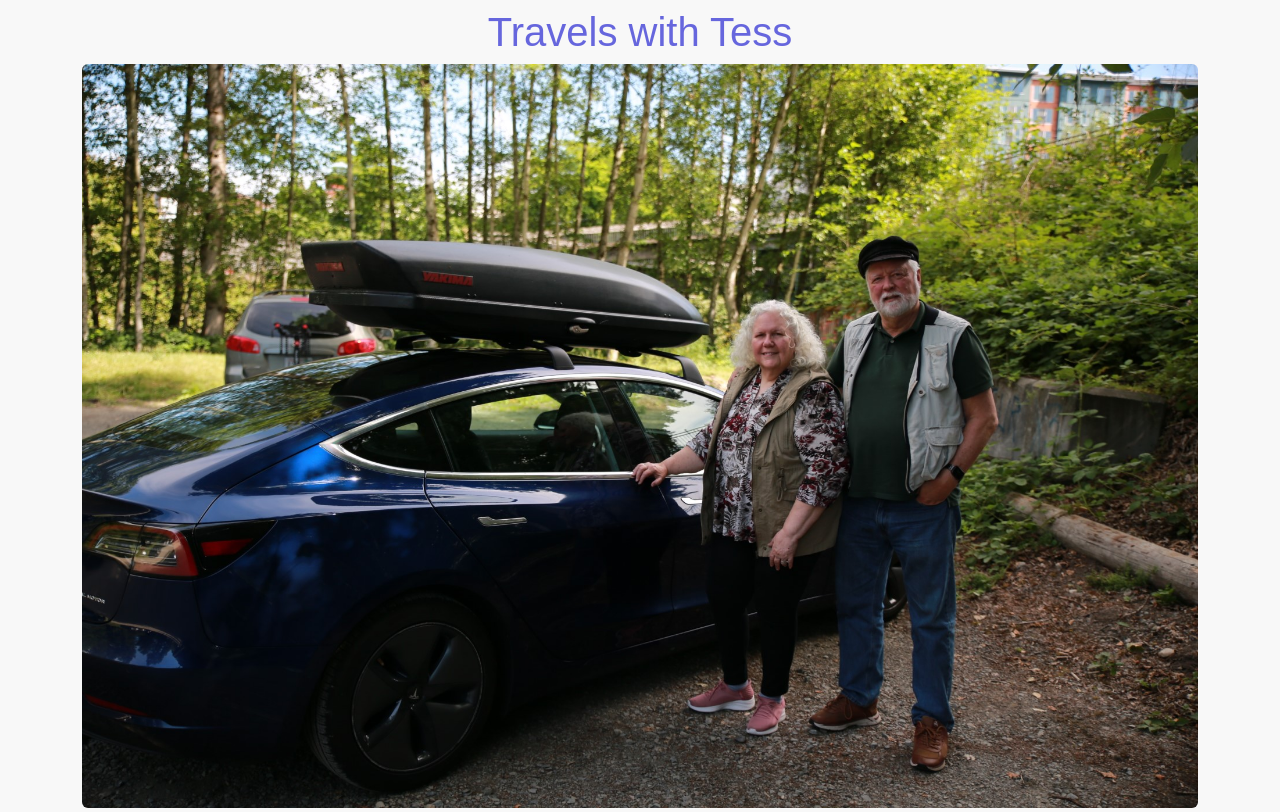
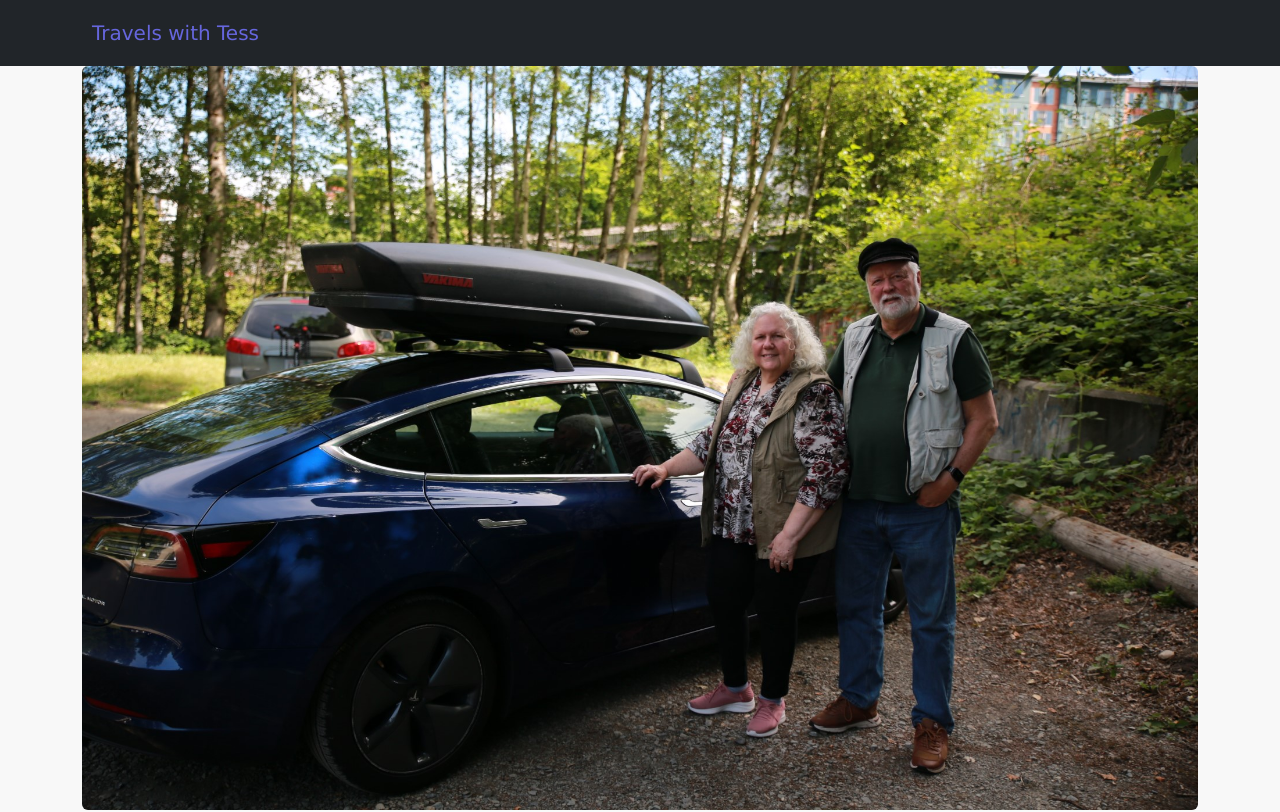
Before and after one commit to rstepper36/travelswithtess, a plain HTML site: page index.html in a window 1280 px wide. Shown: the top 812 px of the page. Drawn offline with nearby package versions, Linux system fonts and the light colour scheme; a script that the page names is missing.

Commit message:
Added in header text

```diff
--- a/css/styles.css
+++ b/css/styles.css
@@ -29,6 +29,13 @@ body {
     color: #fff;
     padding: 20px;
     text-align: center;
+  }
+
+  .navbar-brand  {
+    color: #66D;
+    font-family: 'Lucida Sans', 'Lucida Sans Regular', 'Lucida Grande', 'Lucida Sans Unicode', Geneva, Verdana, sans-serif;
+    margin: 5px;
+    padding: 5px;
   }
 
   a {
--- a/index.html
+++ b/index.html
@@ -5,9 +5,13 @@
     <title>Travels with Tess </title>
     <link href="https://cdn.jsdelivr.net/npm/bootstrap@5.3.0/dist/css/bootstrap.min.css" rel="stylesheet" integrity="sha384-9ndCyUaIbzAi2FUVXJi0CjmCapSmO7SnpJef0486qhLnuZ2cdeRhO02iuK6FUUVM" crossorigin="anonymous">
     <link rel="stylesheet" href="./css/styles.css">
+    <nav class="navbar navbar-expand-lg navbar-dark bg-dark">
+        <div class="container">
+            <a class="navbar-brand" href="#">Travels with Tess</a>
+        </div>
+      </nav>
 </head>
 <div class="container">
-    <h1 class="text-center">Travels with Tess</h1>
     <figure class="figure">
         <img src="images/StevePattyTess.jpg" alt="Steve Patty Tess" class="figure-img img-fluid rounded">
     </figure>
@@ -25,7 +29,7 @@
     </figure>
     <figcaption class="figure-caption text-center m-2">2pm Now we are in Nisqually Wildlife Reserve</figcaption>
     <figure class="figure">
-        <img src="images/CentraliaCharge.jpeg alt="Nisqually Wildlife Reserve" class="figure-img img-fluid rounded">
+        <img src="images/CentraliaCharge.jpeg" alt="Nisqually Wildlife Reserve" class="figure-img img-fluid rounded">
     </figure>
     <figcaption class="figure-caption text-center m-2">Charged car in Centralia. 4 pm: Coffee stop Centralia Starbucks.</figcaption>
 </div>
```
Also changed, not shown: images/logo-black.png (added), images/logo-color.png (added), images/logo-no-background.png (added), images/logo-white.png (added).
